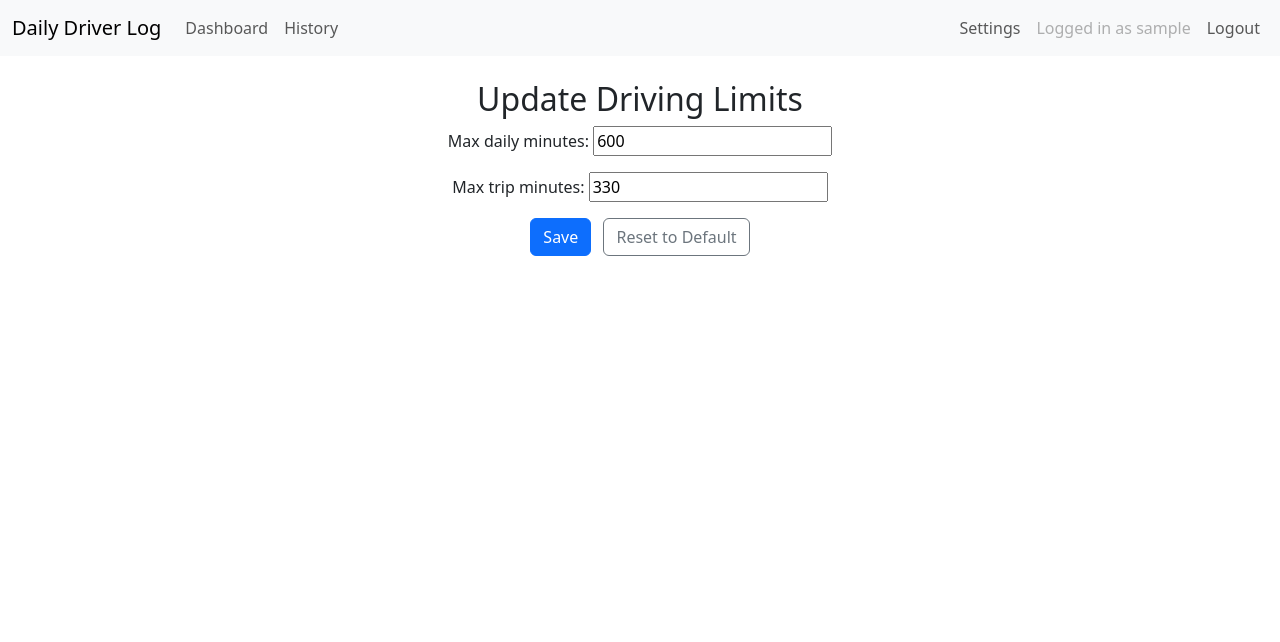
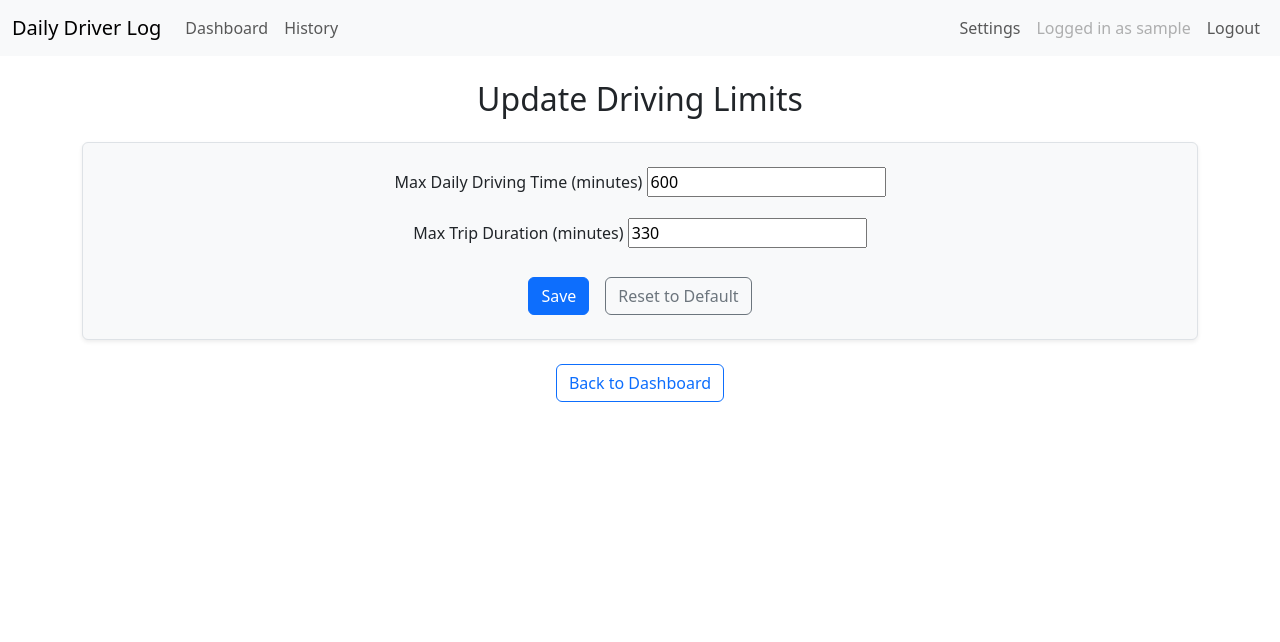
Before and after one commit to TheRealMcCall/daily_driver_log, a Django app: page /settings/ in a window 1280 px wide. Shown: the top 642 px of the page. Run offline with Django 5.2, Linux system fonts and the light colour scheme; the visitor is signed in with stand-in values (Sample User, id 1); data comes from the database, SQL or seed files in the repository.

Commit message:
Style: changed to resemble dashboard for more consistency

```diff
--- a/logger/templates/logger/settings.html
+++ b/logger/templates/logger/settings.html
@@ -1,12 +1,29 @@
 {% extends 'base.html' %}
 {% block content %}
 <div class="container mt-4 text-center">
-  <h2>Update Driving Limits</h2>
-  <form method="post">
+  <h2 class="text-center mb-4">Update Driving Limits</h2>
+
+  <form method="post" class="border p-4 rounded shadow-sm bg-light">
     {% csrf_token %}
-    {{ form.as_p }}
-    <button type="submit" name="save" class="btn btn-primary me-2">Save</button>
-    <button type="submit" name="reset" class="btn btn-outline-secondary">Reset to Default</button>
+
+    <div class="mb-3">
+      <label for="{{ form.max_daily_minutes.id_for_label }}" class="form-label">Max Daily Driving Time (minutes)</label>
+      {{ form.max_daily_minutes }}
+    </div>
+
+    <div class="mb-3">
+      <label for="{{ form.max_trip_minutes.id_for_label }}" class="form-label">Max Trip Duration (minutes)</label>
+      {{ form.max_trip_minutes }}
+    </div>
+
+    <div class="d-flex justify-content-center gap-3 mt-4">
+      <button type="submit" name="save" class="btn btn-primary">Save</button>
+      <button type="submit" name="reset" class="btn btn-outline-secondary">Reset to Default</button>
+    </div>
   </form>
+
+  <div class="d-flex justify-content-center mt-4">
+    <a href="{% url 'dashboard' %}" class="btn btn-outline-primary">Back to Dashboard</a>
+  </div>
 </div>
 {% endblock %}
```
